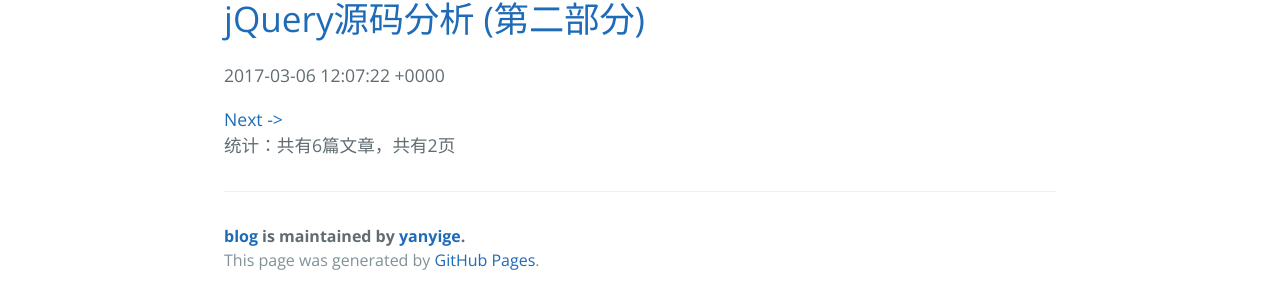
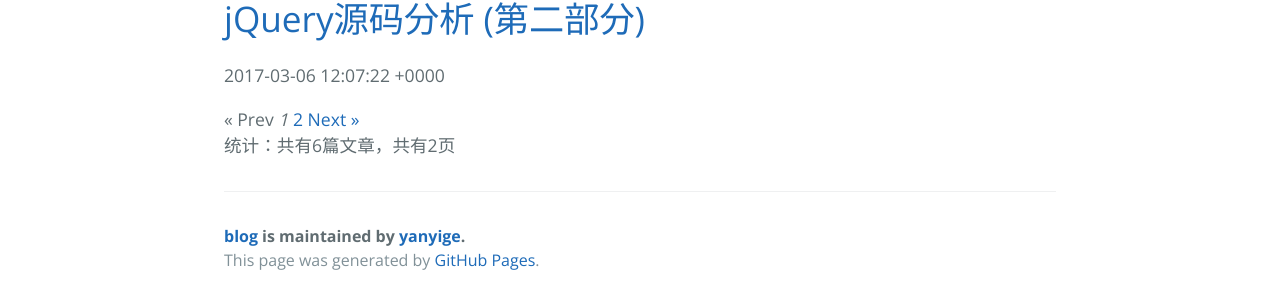
Before and after one commit to yanyige/blog, a Jekyll site: the page built from index.html, in a window 1280 px wide. Shown: the part 872-1173 px from the top of the page. Built offline with Jekyll 4.4.1, drawn with Linux system fonts in a browser that asks for light colours; the list of posts is cut into pages by our own code.

Commit message:
update paginate

```diff
--- a/index.html
+++ b/index.html
@@ -14,12 +14,30 @@
   </p>
 {% endfor %}
 
-{% if paginator.previous_page %}
-    <a class="prev pageSwitch" title="上一页" href="{{ paginator.previous_page_path }}">Prev <-</a>
-{% endif %}
+{% if paginator.total_pages > 1 %}
+<div class="pagination">
+  {% if paginator.previous_page %}
+    <a href="{{ paginator.previous_page_path | prepend: site.baseurl | replace: '//', '/' }}">&laquo; Prev</a>
+  {% else %}
+    <span>&laquo; Prev</span>
+  {% endif %}
 
-{% if paginator.next_page %}
-    <a class="next pageSwitch" title="下一页" href="{{ paginator.next_page_path }}">Next -></a>
+  {% for page in (1..paginator.total_pages) %}
+    {% if page == paginator.page %}
+      <em>{{ page }}</em>
+    {% elsif page == 1 %}
+      <a href="{{ paginator.previous_page_path | prepend: site.baseurl | replace: '//', '/' }}">{{ page }}</a>
+    {% else %}
+      <a href="{{ site.paginate_path | prepend: site.baseurl | replace: '//', '/' | replace: ':num', page }}">{{ page }}</a>
+    {% endif %}
+  {% endfor %}
+
+  {% if paginator.next_page %}
+    <a href="{{ paginator.next_page_path | prepend: site.baseurl | replace: '//', '/' }}">Next &raquo;</a>
+  {% else %}
+    <span>Next &raquo;</span>
+  {% endif %}
+</div>
 {% endif %}
 
 <div>统计：共有{{ paginator.total_posts }}篇文章，共有{{ paginator.total_pages }}页</div>
```
